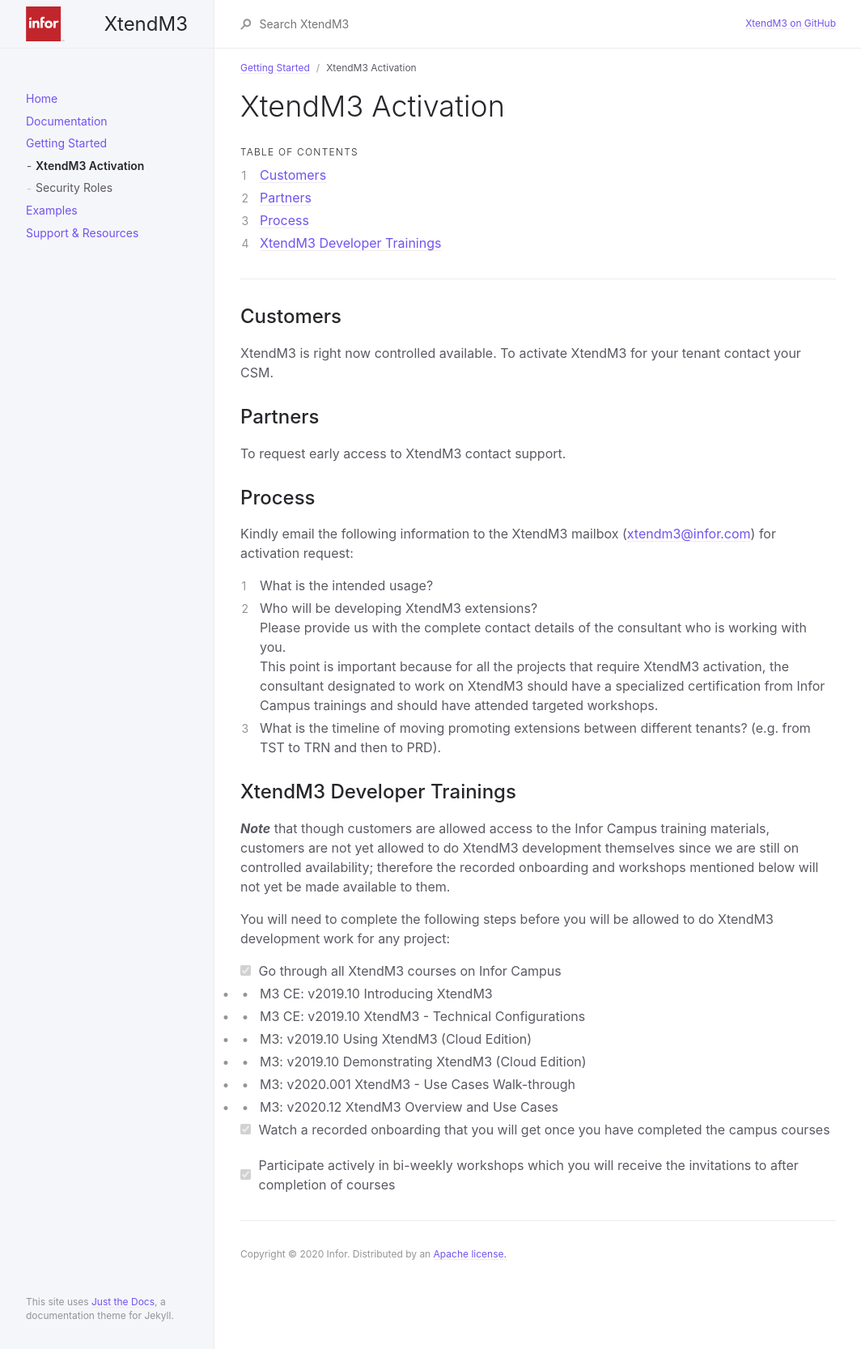
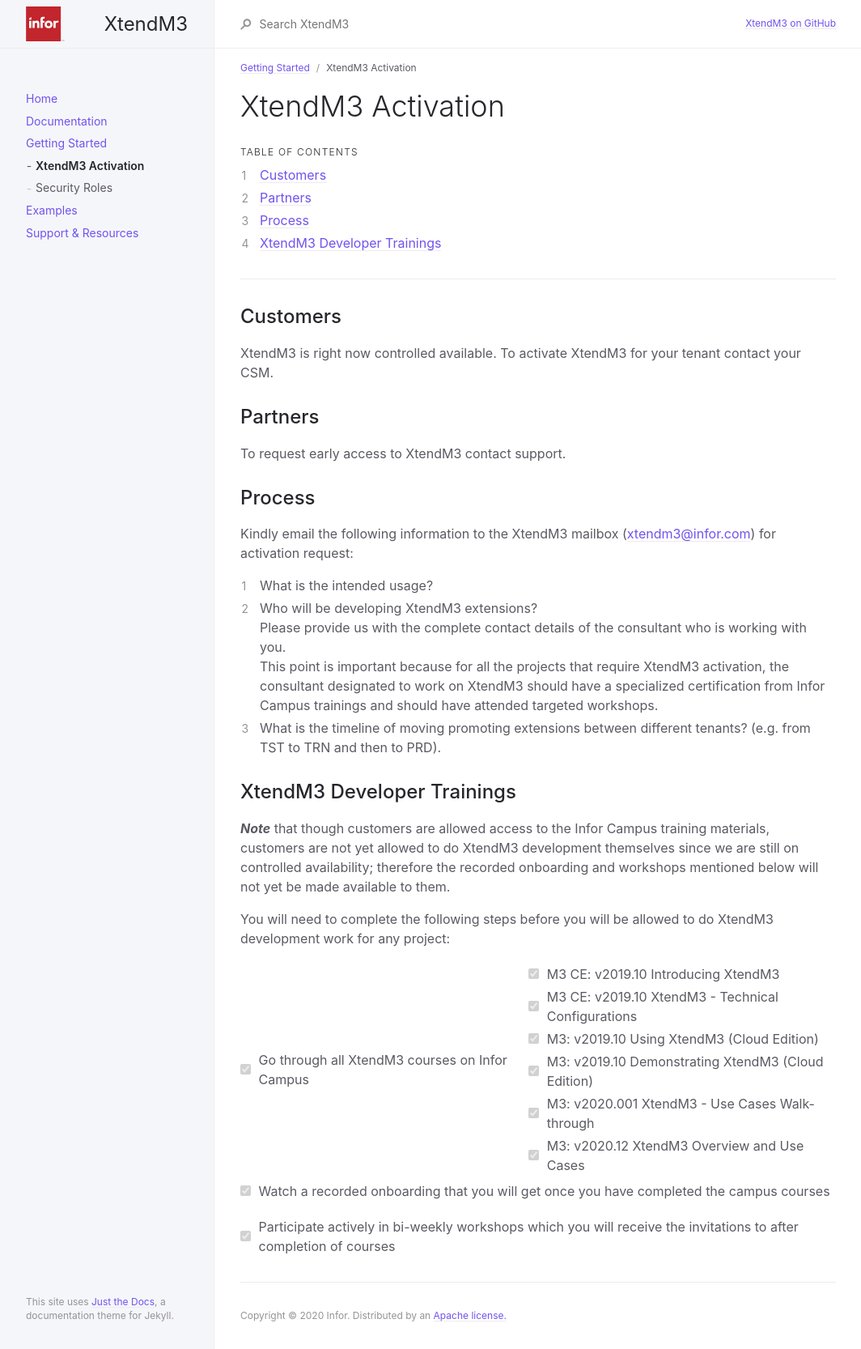
Before and after one commit to infor-cloud/xtendm3, a Jekyll site: the page built from docs/getting-started/xtendm3-activation.md, in a window 1280 px wide. Shown: the whole page at 81% size, without its empty margins (107-1171 px from the left). Built offline with Jekyll 4.4.1, drawn with Linux system fonts in a browser that asks for light colours.

```diff
--- a/docs/getting-started/xtendm3-activation.md
+++ b/docs/getting-started/xtendm3-activation.md
@@ -37,12 +37,13 @@ This point is important because for all the projects that require XtendM3 activa
 You will need to complete the following steps before you will be allowed to do XtendM3 development work for any project:
 
 - [x] Go through all XtendM3 courses on Infor Campus
- - * M3 CE: v2019.10 Introducing XtendM3
- - * M3 CE: v2019.10 XtendM3 - Technical Configurations
- - * M3: v2019.10 Using XtendM3 (Cloud Edition)
- - * M3: v2019.10 Demonstrating XtendM3 (Cloud Edition)
- - * M3: v2020.001 XtendM3 - Use Cases Walk-through
- - * M3: v2020.12 XtendM3 Overview and Use Cases
+  - [x] M3 CE: v2019.10 Introducing XtendM3
+  - [x] M3 CE: v2019.10 XtendM3 - Technical Configurations
+  - [x] M3: v2019.10 Using XtendM3 (Cloud Edition)
+  - [x] M3: v2019.10 Demonstrating XtendM3 (Cloud Edition)
+  - [x] M3: v2020.001 XtendM3 - Use Cases Walk-through
+  - [x] M3: v2020.12 XtendM3 Overview and Use Cases
+
 
 - [x] Watch a recorded onboarding that you will get once you have completed the campus courses
 
```
